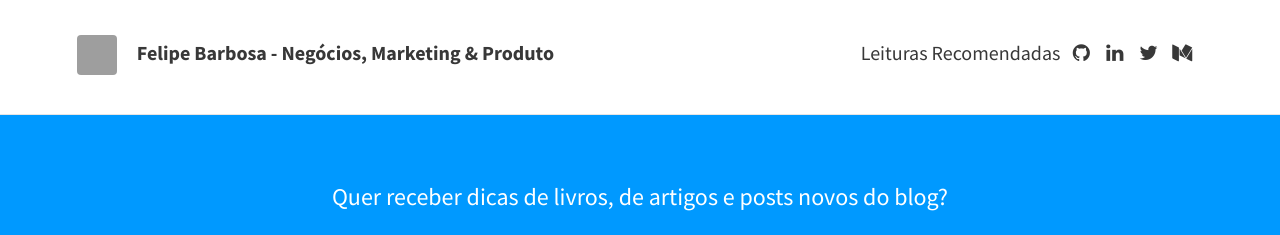
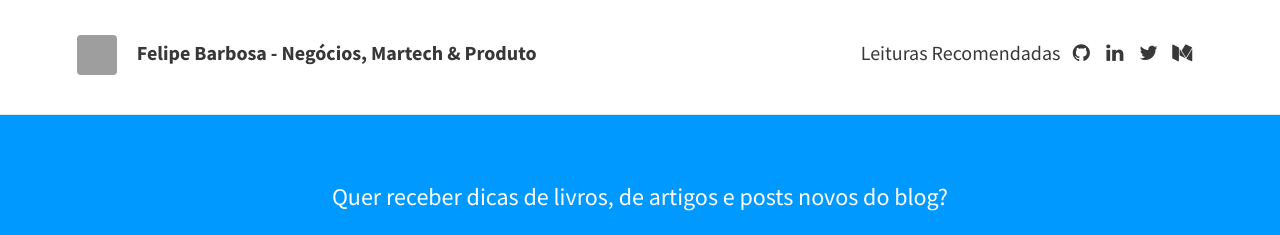
Before and after one commit to felipecbarbosa/felipecbarbosa.github.io, a Jekyll site: the page built from index.html, in a window 1280 px wide. Shown: the top 235 px of the page. Built offline with Jekyll 4.4.1, drawn with Linux system fonts in a browser that asks for light colours; nearby versions of some CDN libraries; the list of posts is cut into pages by our own code; comment, search, counter and statistics services are not loaded; grey boxes are pictures that could not be loaded.

Commit message:
Changed blog title

```diff
--- a/_config.yml
+++ b/_config.yml
@@ -5,7 +5,7 @@ url: "https://felipebarbosa.me" # the base hostname & protocol for your site
 # THEME-SPECIFIC CONFIGURATION
 theme_settings:
   # Meta
-  title: Felipe Barbosa - Negócios, Marketing & Produto
+  title: Felipe Barbosa - Negócios, Martech & Produto
   avatar: felipe-barbosa-business-marketing-product-growth.png
   gravatar: # Email MD5 hash
   description: "Um blog para falar sobre negócios de tecnologia, marketing nas startups (growth marketing) e desenvolvimento de produto." # used by search engines
```
